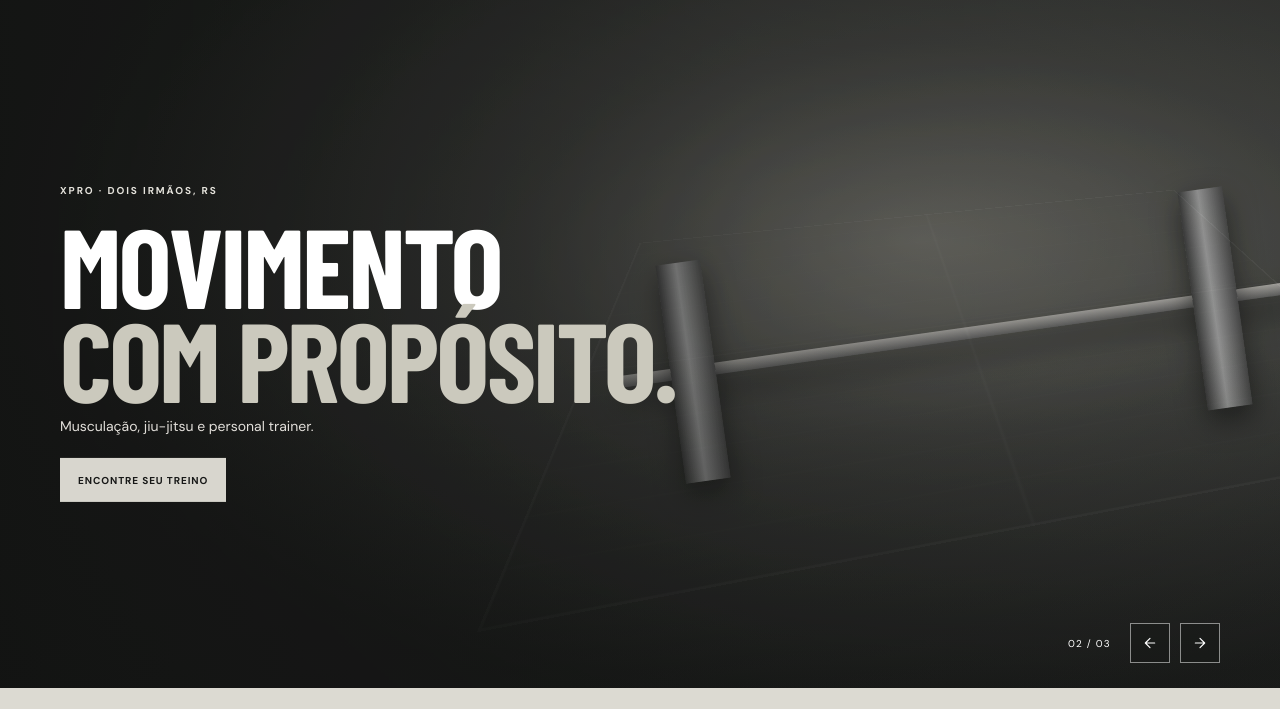
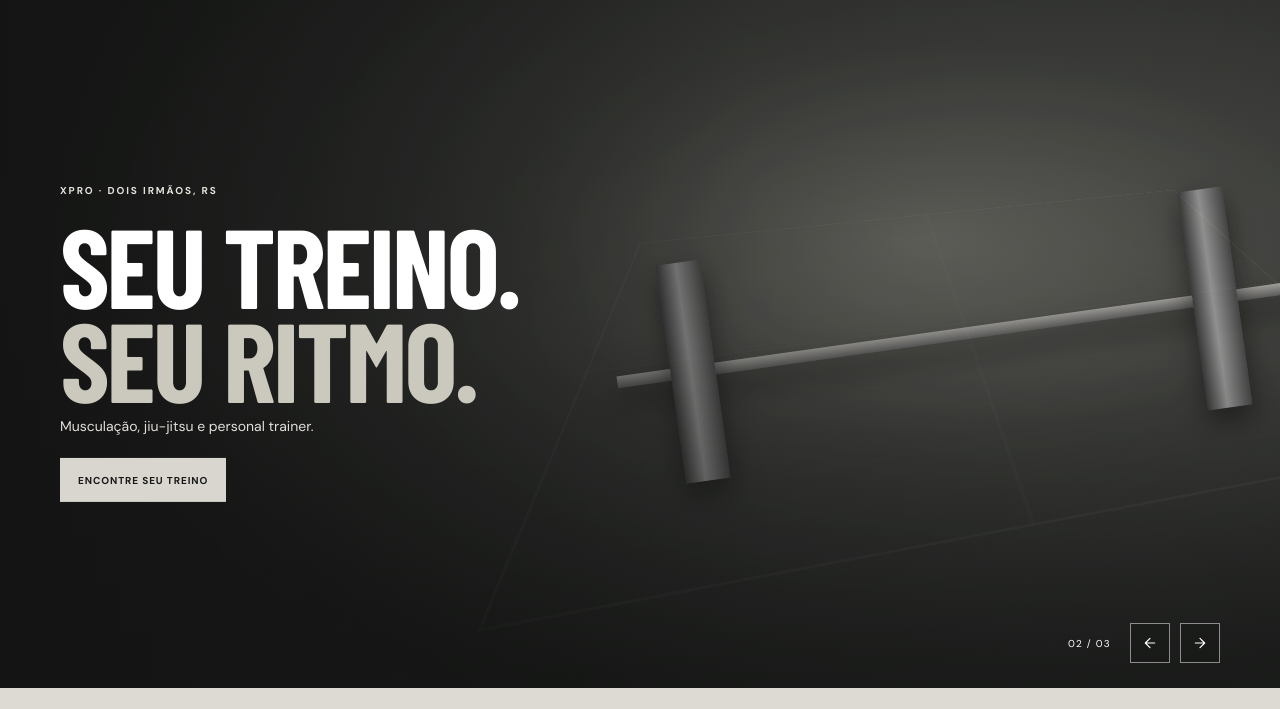
Before and after one commit to LorenzoVarallo/gym-website, a plain HTML site: page index.html in a window 1280 px wide. Shown: the part 72-781 px from the top of the page. Drawn offline with nearby package versions, Linux system fonts and the light colour scheme; a web font is replaced by a local one.

Commit message:
Rewrite XPRO hero headline

```diff
--- a/index.html
+++ b/index.html
@@ -32,7 +32,7 @@
         <div class="slide" aria-hidden="true"><div class="art"><div class="mat"></div></div></div>
         <div class="slide" aria-hidden="true"><div class="art"><div class="ring"></div></div></div>
       </div>
-      <div class="hero-copy"><div class="eyebrow">XPRO · Dois Irmãos, RS</div><h1>Movimento<br><span>com propósito.</span></h1><p>Musculação, jiu-jitsu e personal trainer.</p><a class="btn" href="#modalidades" data-track="cta-hero">Encontre seu treino</a></div>
+      <div class="hero-copy"><div class="eyebrow">XPRO · Dois Irmãos, RS</div><h1>Seu treino.<br><span>Seu ritmo.</span></h1><p>Musculação, jiu-jitsu e personal trainer.</p><a class="btn" href="#modalidades" data-track="cta-hero">Encontre seu treino</a></div>
       <div class="hero-controls"><span class="slide-count" aria-live="polite">01 / 03</span><button type="button" class="prev" aria-label="Imagem anterior"><svg class="icon" viewBox="0 0 24 24" aria-hidden="true"><path d="M19 12H5m7 7-7-7 7-7"/></svg></button><button type="button" class="next" aria-label="Próxima imagem"><svg class="icon" viewBox="0 0 24 24" aria-hidden="true"><path d="M5 12h14m-7-7 7 7-7 7"/></svg></button></div>
     </section>
     <section class="promo"><div class="wrap promo-inner"><div><strong>Seu próximo passo começa aqui.</strong><p>Venha conhecer o espaço e conversar com a equipe.</p></div><a class="btn" href="#contato" data-track="cta-promo">Conheça a XPRO</a></div></section>
```
